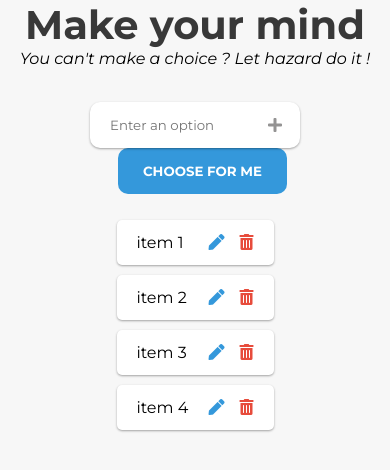
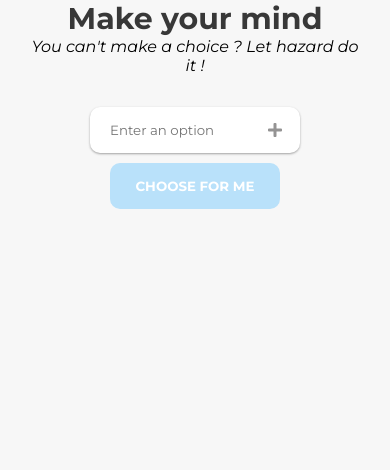
Before and after one commit to Ceezik/make-your-mind, a React (Create React App) app: page / in a window 390 px wide. Shown: the top 470 px of the page. Built offline with nearby package versions, Linux system fonts and the light colour scheme.

Commit message:
Add the media queries

```diff
--- a/src/App.js
+++ b/src/App.js
@@ -5,13 +5,8 @@ import ListItems from './ListItems';
 class App extends Component {
 
   state = {
-    lastId: 3,
-    items: [
-      {id: 0, text: "item 1"},
-      {id: 1, text: "item 2"},
-      {id: 2, text: "item 3"},
-      {id: 3, text: "item 4"},
-    ],
+    lastId: 0,
+    items: [],
     editable: true
   }
 
@@ -91,6 +86,7 @@ class App extends Component {
           addItem={this.addItem}
           nbItems={this.state.items.length}
           chooseItem={this.chooseItem}
+          editable={this.state.editable}
         />
 
 
--- a/src/ButtonChoose.js
+++ b/src/ButtonChoose.js
@@ -2,13 +2,18 @@ import React, { Component } from 'react';
 
 class ButtonChoose extends Component {
 
+    handleButtonClick = () => {
+        if(this.props.nbItems > 1)
+            this.props.chooseItem()
+    }
+
     render() {
         return (
-            <span>
-                <button className={this.props.nbItems > 1 ? "choose" : "choose disabled"} onClick={this.props.chooseItem}>
+            <div className="inline-block">
+                <button className={this.props.nbItems > 1 ? "choose" : "choose disabled"} onClick={this.handleButtonClick}>
                     Choose for me
                 </button>
-            </span>
+            </div>
         )
     }
 }
--- a/src/Form.js
+++ b/src/Form.js
@@ -15,11 +15,18 @@ class Form extends Component {
         this.setState({ text: event.target.value })
     }
 
+    handleMaxLength = (event) => {
+        if(event.target.value.length >= event.target.getAttribute('maxlength'))
+            return false
+    }
+
     //Add an item
     addItem = () => {
         if(this.state.text.length > 0) {
-            this.props.addItem(this.state.text)
-            this.setState({text: "", errorInputOption: false})
+            if(this.props.editable) {
+                this.props.addItem(this.state.text)
+                this.setState({text: "", errorInputOption: false})
+            }
         }
         else {
             setTimeout(() => this.setState({ errorInputOption: false }), 3500)
@@ -32,7 +39,6 @@ class Form extends Component {
         event.preventDefault()
         if(this.props.nbItems > 1) {
             this.setState({ error: "" })
-            //TODO : Choose randomly an item
         }
         else {
             this.setState({ errorButtonChoose: true, errorInputOption: false })
@@ -45,7 +51,7 @@ class Form extends Component {
         return (
             <form onSubmit={this.handleChooseItem}>
                 <div className="wrapper">
-                    <input type="text" className="inputOption" placeholder="Enter an option" value={this.state.text} onChange={this.handleInputChanged} />
+                    <input type="text" className="inputOption" placeholder="Enter an option" value={this.state.text} onChange={this.handleInputChanged} maxLength="30" onKeyPress={this.handleMaxLength} />
                     <i onClick={this.addItem} className="fas fa-plus"></i>
 
                     <FlipMove
@@ -110,16 +116,3 @@ class Form extends Component {
 }
 
 export default Form;
-
-/*
-
-<Transition
-                        items={this.state.errorInputOption}
-                        from={{ transform: 'translate3d(0,-10px,0)', opacity: 0.25 }}
-                        enter={{ transform: 'translate3d(0,0px,0)', opacity: 1 }}
-                        leave={{ transform: 'translate3d(0,-10px,0)', opacity: 0 }}>
-                        {show => show && (props =>
-                            <div className="error" style={props}>{"Please enter an option !"}</div>
-                        )}
-                    </Transition>
-*/
--- a/src/index.css
+++ b/src/index.css
@@ -2,36 +2,43 @@ body {
   margin: 0;
   padding: 0;
   font-family: 'Montserrat', sans-serif;
+  background-color: #f7f7f7;
+  text-align: center;
 }
 
 i:hover {
   cursor: pointer;
 }
 
+
 /*Title*/
-
-.container {
-  min-height: 100vh;
-  background-color: #f7f7f7;
-  text-align: center;
-}
 
 .container h1 {
   color: #383838;
   font-weight: 700;
   font-size: 40px;
   margin: 0;
+  padding: 0 30px 0 30px;
 }
 
 .container legend {
   font-style: italic;
   margin: 0;
+  padding: 0 30px 0 30px;
 }
 
 /*Form*/
 
 form {
-  margin-top: 4vh;
+  margin-top: 2rem;
+}
+
+.wrapper {
+  display: inline-block;
+}
+
+.inline-block {
+  display: inline-block;
 }
 
 input[type="text"] {
@@ -54,7 +61,6 @@ input[type="text"] {
   -webkit-transition : all 0.3s ease;
   position: relative;
   z-index: 3;
-
 }
 
 .inputOption:focus {
@@ -184,7 +190,7 @@ li {
   list-style: none;
   background-color: white;
   font-size: 16px;
-  width : 30%;
+  width : 40%;
   height: 25px;
   padding: 10px 20px;
   margin-top: 10px;
@@ -225,7 +231,7 @@ li {
 
 .fa-save, .fa-pen {
   color: #3498db;
-  margin-right: 15px;
+  margin: 15px;
   transition: all 0.3s ease;
 }
 
@@ -235,7 +241,48 @@ li {
 
 .inputItem {
   border: none;
-  border-left : 3px solid #3498db;
-  padding-left: 20px;
   font-size: 16px;
+  border-bottom: 1px solid #3498db;
 }
+
+
+/* Media Queries */
+
+@media screen and (max-width: 768px) {
+  li {
+    width : 60%;
+  }
+
+  .container h1 {
+    font-size: 30px;
+  }
+}
+
+@media screen and (max-width: 450px) {
+  li {
+    width : 80%;
+  }
+
+  .active {
+    transform: scale(1.05);
+    -ms-transform: scale(1.05);
+    -moz-transform: scale(1.05);
+    -o-transform: scale(1.05);
+    -webkit-transform: scale(1.05);
+  }
+
+  .choose {
+    margin-left: 0;
+    margin-top : 10px;
+  }
+
+  .wrapper {
+    display: block;
+    width: 210px;
+    margin: 0 auto;
+  }
+
+  .inline-block {
+    display: block;
+  }
+}
```
